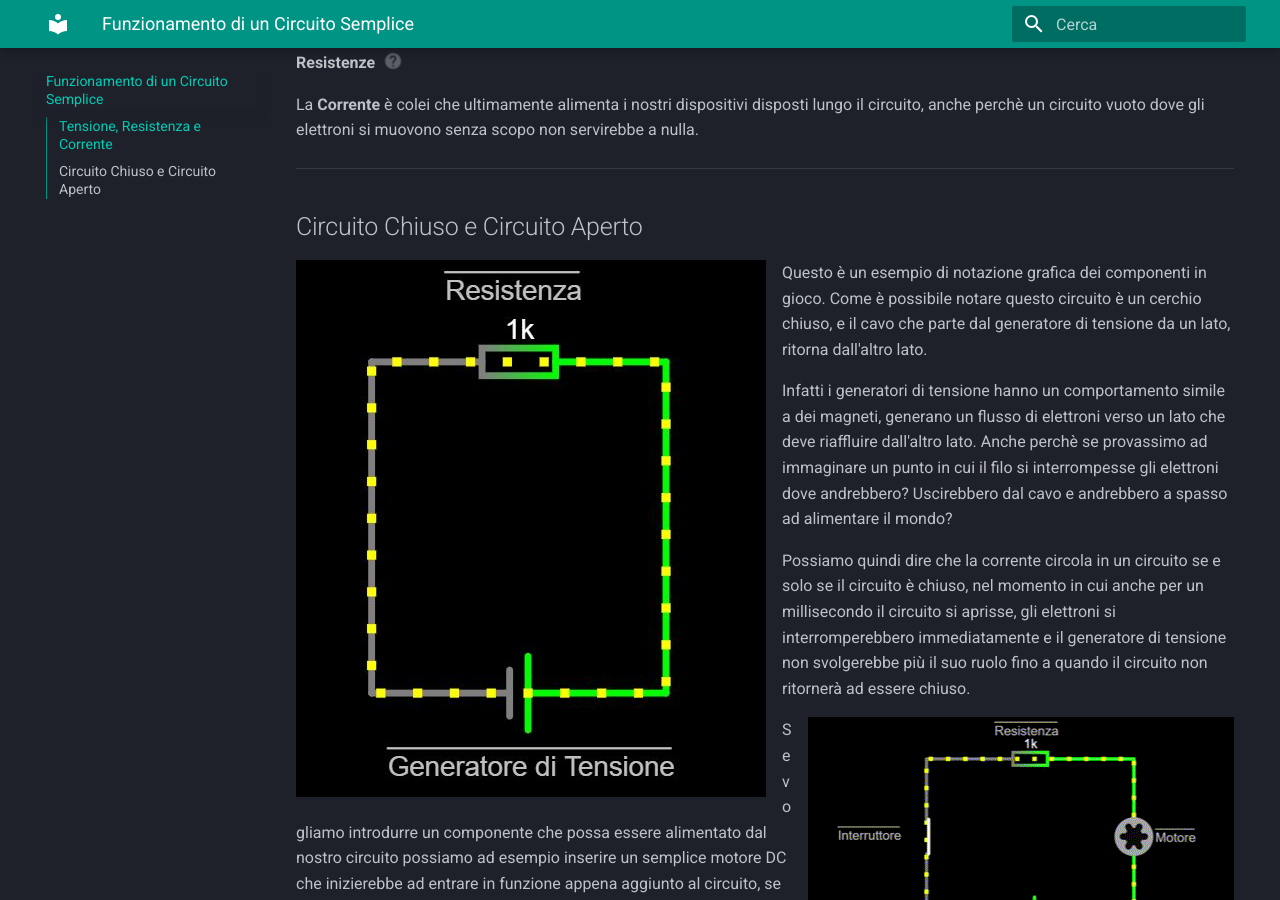
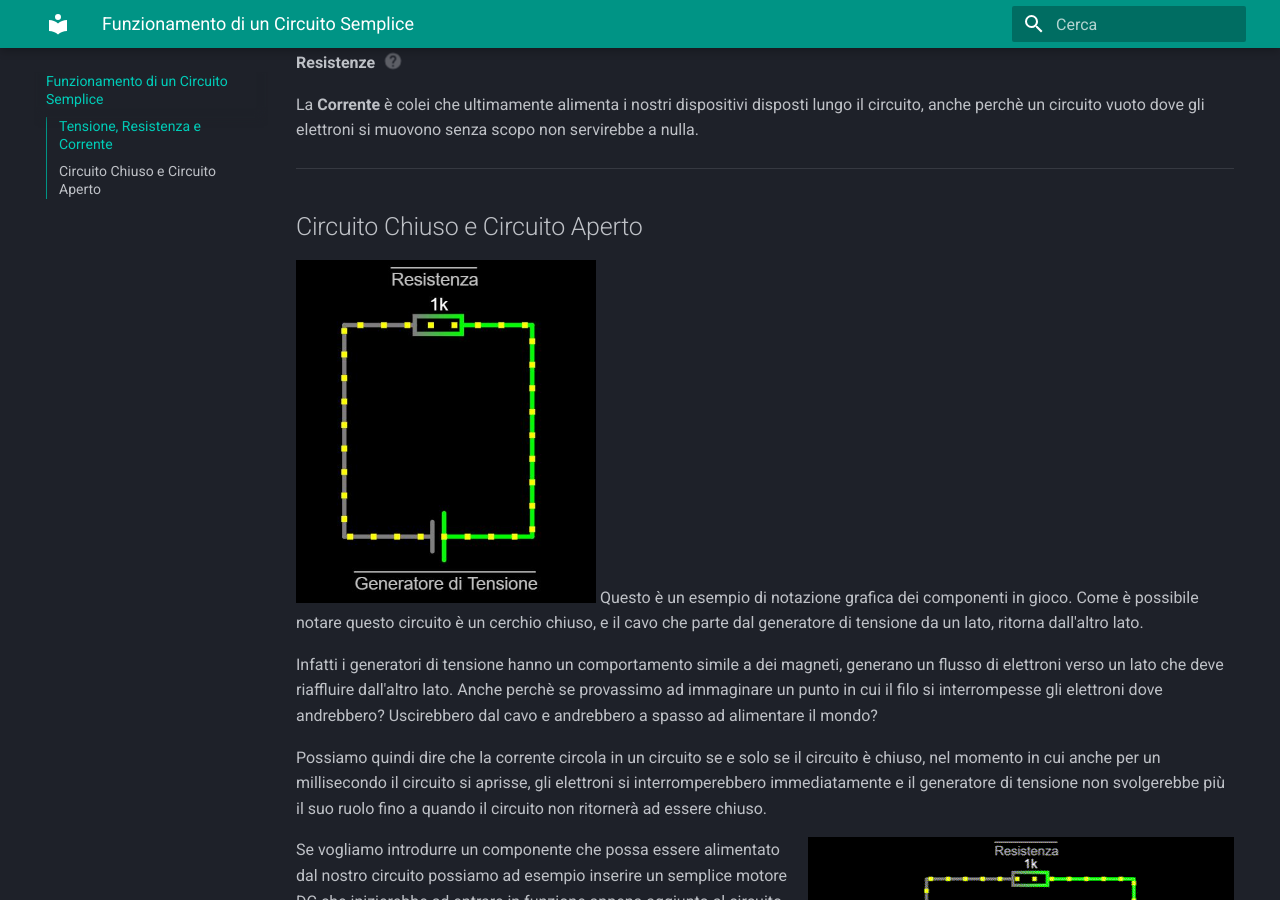
Before and after one commit to Alexanderis1/robot-lab, an MkDocs documentation site: the page built from docs/Funzionamento di un Circuito Semplice.md, in a window 1280 px wide and 900 px high, scrolled down 632 px. Built offline with MkDocs 1.6.1 and Material for MkDocs 9.7.7, drawn with Linux system fonts in a browser that asks for light colours.

Commit message:
Update Funzionamento di un Circuito Semplice.md
wid try 1

```diff
--- a/docs/Funzionamento di un Circuito Semplice.md
+++ b/docs/Funzionamento di un Circuito Semplice.md
@@ -25,7 +25,7 @@ La **Corrente** è colei che ultimamente alimenta i nostri dispositivi disposti
 
 ## Circuito Chiuso e Circuito Aperto
 
-![Esempio di Circuito](media/c1.JPG){ align=left } Questo è un esempio di notazione grafica dei componenti in gioco. Come è possibile notare questo circuito è un cerchio chiuso, e il cavo che parte dal generatore di tensione da un lato, ritorna dall'altro lato.
+![Esempio di Circuito](media/c1.JPG){ align=left, width="300" } Questo è un esempio di notazione grafica dei componenti in gioco. Come è possibile notare questo circuito è un cerchio chiuso, e il cavo che parte dal generatore di tensione da un lato, ritorna dall'altro lato.
 
 Infatti i generatori di tensione hanno un comportamento simile a dei magneti, generano un flusso di elettroni verso un lato che deve riaffluire dall'altro lato. Anche perchè se provassimo ad immaginare un punto in cui il filo si interrompesse gli elettroni dove andrebbero? Uscirebbero dal cavo e andrebbero a spasso ad alimentare il mondo?
 
```
